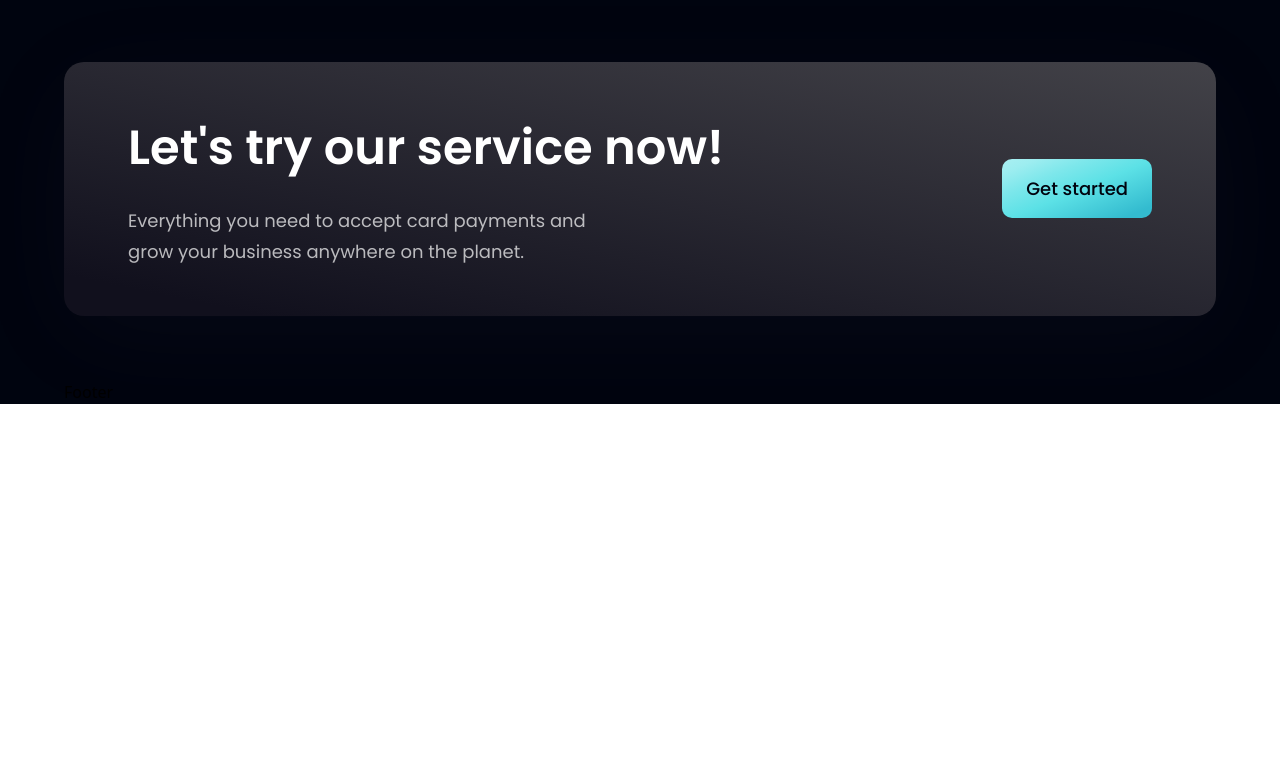
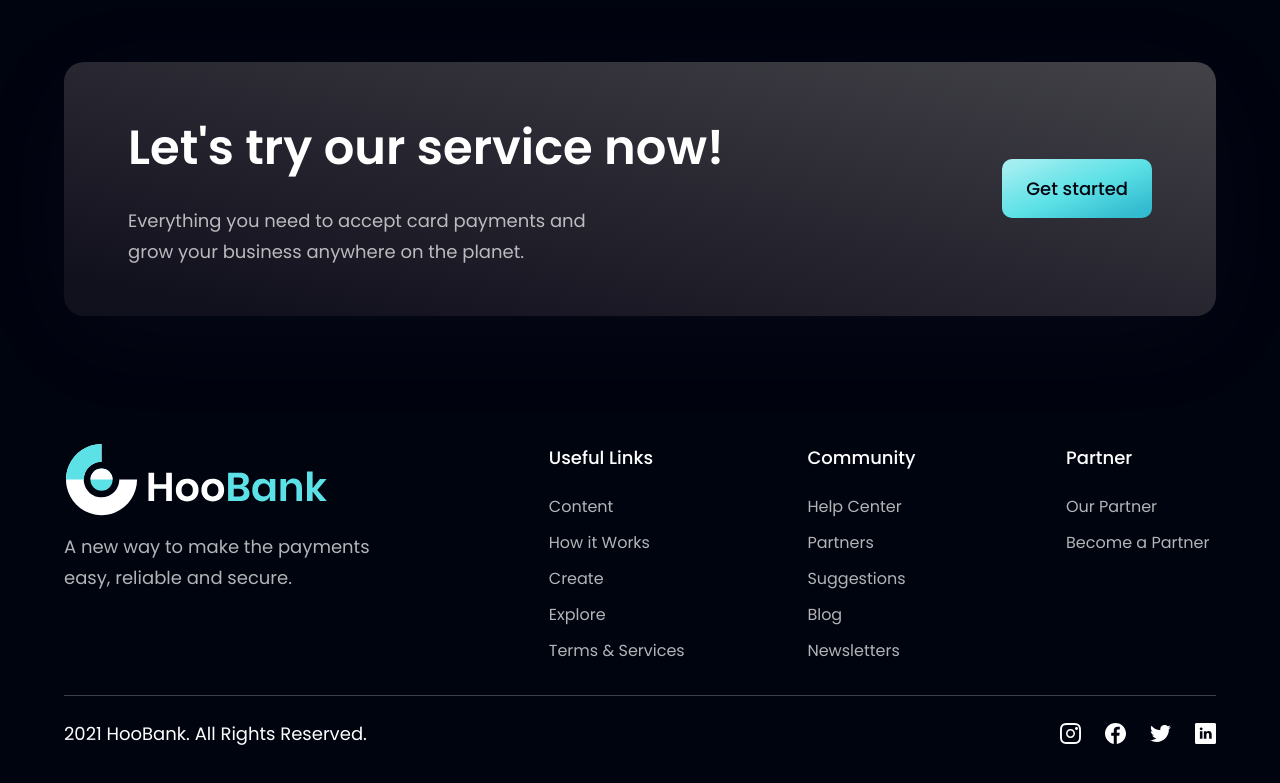
Before and after one commit to JoaoSouza9/Hoobank-webpage, a React (Vite) app: page / in a window 1280 px wide. Shown: the part 4106-4889 px from the top of the page. Before the commit the page ends 4510 px from the top, so only its background shows below. Built offline with nearby package versions, Linux system fonts and the light colour scheme.

Commit message:
made the footer section

```diff
--- a/src/components/Footer.jsx
+++ b/src/components/Footer.jsx
@@ -1,8 +1,60 @@
-import React from 'react'
+import React from 'react';
+import { logo } from '../assets';
+import { footerLinks, socialMedia } from '../constants';
+import styles from '../style';
+
+
 
 const Footer = () => {
   return (
-    <div>Footer</div>
+    <section className={`${styles.flexCenter} ${styles.paddingY} flex-col`}>
+      <div className={`${styles.flexStart} md:flex-row flex-col mb-8 w-full`}>
+        <div className='flex-1 flex flex-col justify-start mr-10'>
+          <img src={logo} alt="hoobank" className='w-[266px] h-[72px] object-contain'/>
+          <p className={`${styles.paragraph} mt-4 max-w-[310px]`}>
+            A new way to make the payments easy, reliable and secure.
+          </p>
+        </div>
+        <div className='flex-[1.5] w-full flex flex-row justify-between flex-wrap md:mt-0 mt-10'>
+          {footerLinks.map((footerLink) => {
+            return(
+              <div key={footerLink.key} className='flex flex-col ss:my-0 my-4 min-w-[150px]'>
+                <h4 className='font-poppins font-medium text-[18px] leading-[27px] text-white mb-6'>
+                  {footerLink.title}
+                </h4>
+                <ul>
+                  {footerLink.links.map((link, index) => {
+                    return (
+                      <li
+                      key={link.name}
+                      className={`font-poppins font-normal text-[16px] leading-[24px] text-dimWhite hover:text-secondary cursor-pointer
+                      ${index == footerLink.links.length - 1 ? 'mb-0' : 'mb-3'}`}
+                      >
+                        {link.name}
+                      </li>
+                    )
+                  })}
+                </ul>
+              </div>
+            )
+          })}
+        </div>
+      </div>
+      <div className='w-full flex justify-between items-center md:flex-row flex-col pt-6 border-t-[1px] border-t-[#3F3E45]'>
+        <p className='font-poppins font-normal text-[18px] leading-[27px] text-white text-center'>
+          2021 HooBank. All Rights Reserved.
+        </p>
+        <div className='flex flex-row md:mt-0 mt-6'>
+          {socialMedia.map((social, index) => {
+            return (
+              <img key={social.id} src={social.icon} alt={social.id}
+              className={`w-[21px] h-[21px] object-contain cursor-pointer ${index !== socialMedia.length - 1 ? 'mr-6' : 'mr-0'}`}
+              />
+            )
+          })}
+        </div>
+      </div>
+    </section>
   )
 }
 
```
